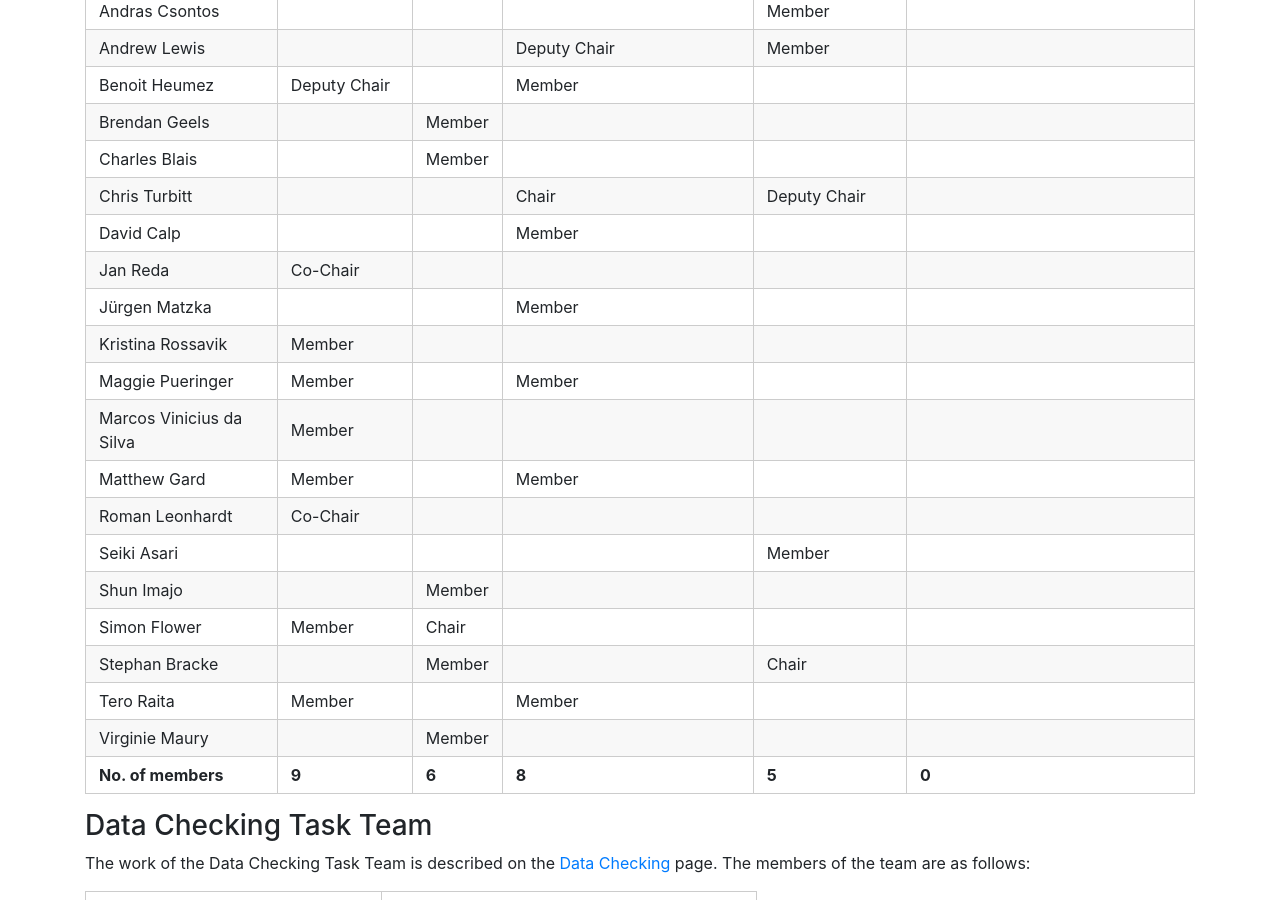
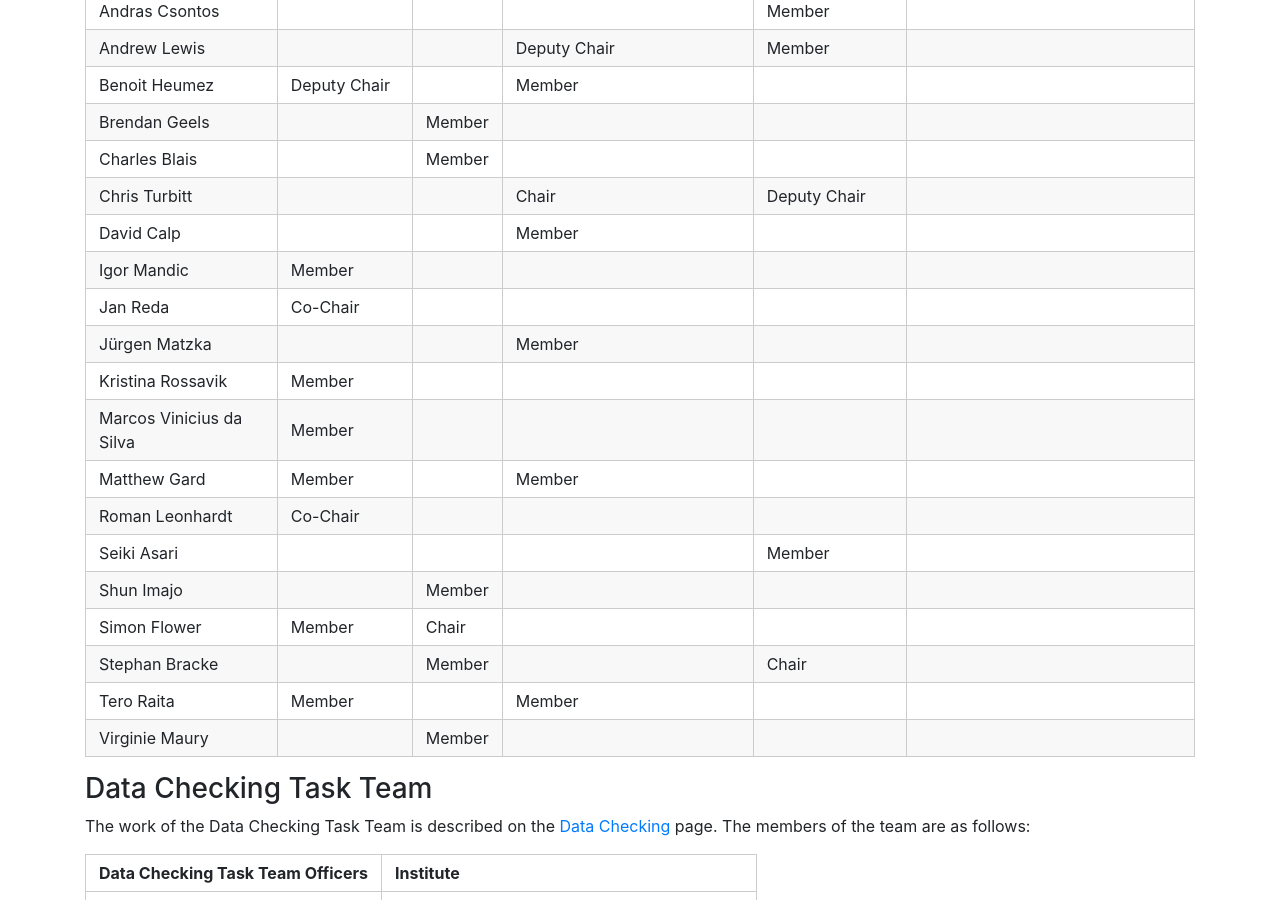
Before and after one commit to INTERMAGNET/intermagnet.github.io, a Jekyll site: the page built from structure.md, in a window 1280 px wide and 900 px high, scrolled down 856 px. Built offline with Jekyll 4.4.1, drawn with Linux system fonts in a browser that asks for light colours.

Commit message:
update opscom membership

```diff
--- a/structure.md
+++ b/structure.md
@@ -31,10 +31,10 @@ The Operations Committee advises the Executive Council on the technical issues t
 | Charles Blais | | Member | | | |
 | Chris Turbitt | | | Chair | Deputy Chair | |
 | David Calp | | | Member | | |
+| Igor Mandic | Member | | | | |
 | Jan Reda | Co-Chair | | | | |
 | Jürgen Matzka | | | Member | | |
 | Kristina Rossavik | Member | | | |
-| Maggie Pueringer | Member | | Member | | |
 | Marcos Vinicius da Silva | Member | | | |
 | Matthew Gard | Member | | Member | |
 | Roman Leonhardt | Co-Chair | | | | |
@@ -44,8 +44,6 @@ The Operations Committee advises the Executive Council on the technical issues t
 | Stephan Bracke | | Member | | Chair | |
 | Tero Raita | Member | | Member | | |
 | Virginie Maury | | Member | | | |
-| **No. of members** | **9** | **6** | **8** | **5** | **0** |
-
 
 
 ### Data Checking Task Team
```
